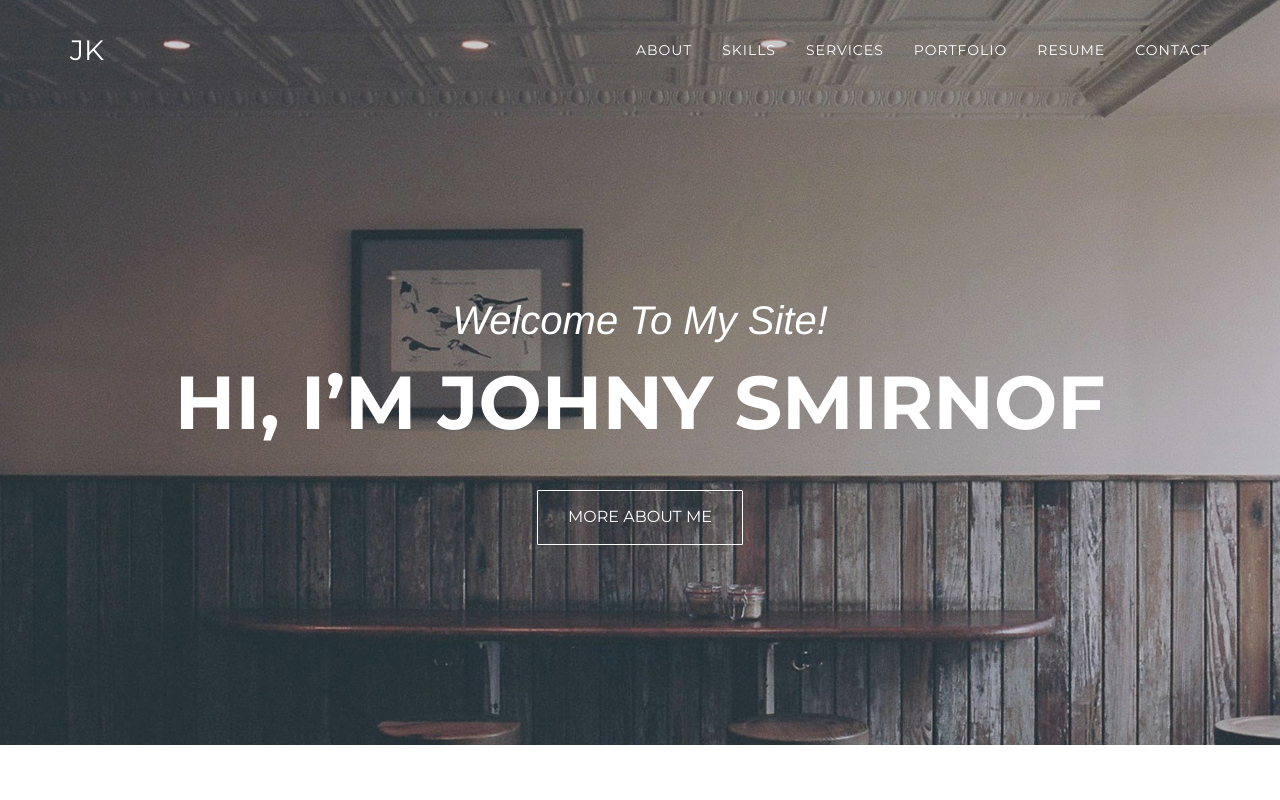
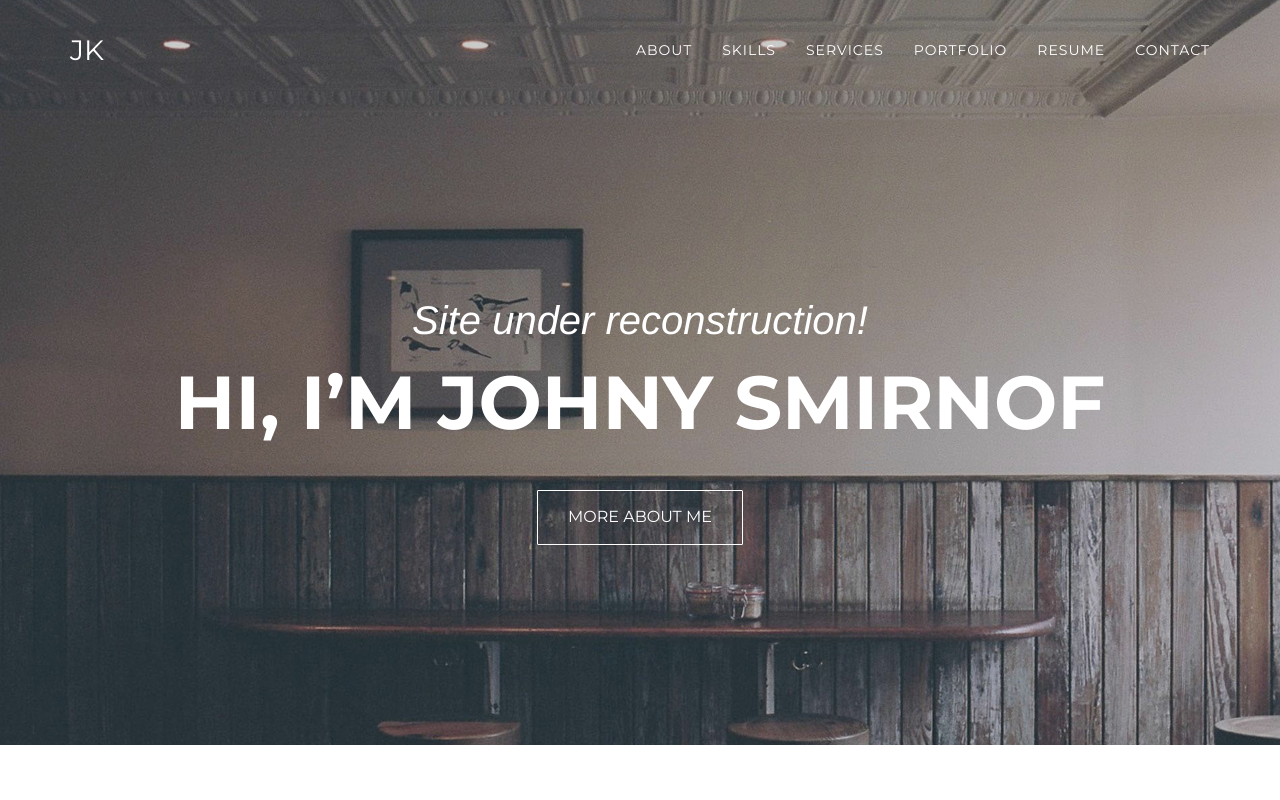
Before and after one commit to jankurej/jankurej.github.io, a plain HTML site: page index.html in a window 1280 px wide. Shown: the top 800 px of the page. Drawn offline with nearby package versions, Linux system fonts and the light colour scheme; a web font is replaced by a local one.

Commit message:
Update index.html

```diff
--- a/index.html
+++ b/index.html
@@ -82,7 +82,7 @@
     <header>
         <div class="container">
             <div class="intro-text wow fadeInDown animated">
-                <div class="intro-lead-in">Welcome To My Site!</div>
+                <div class="intro-lead-in">Site under reconstruction!</div>
                 <div class="intro-heading">Hi, I’m Johny Smirnof</div>
                 <a href="#about" class="page-scroll btn btn-x2">More About Me</a>
             </div>
```
